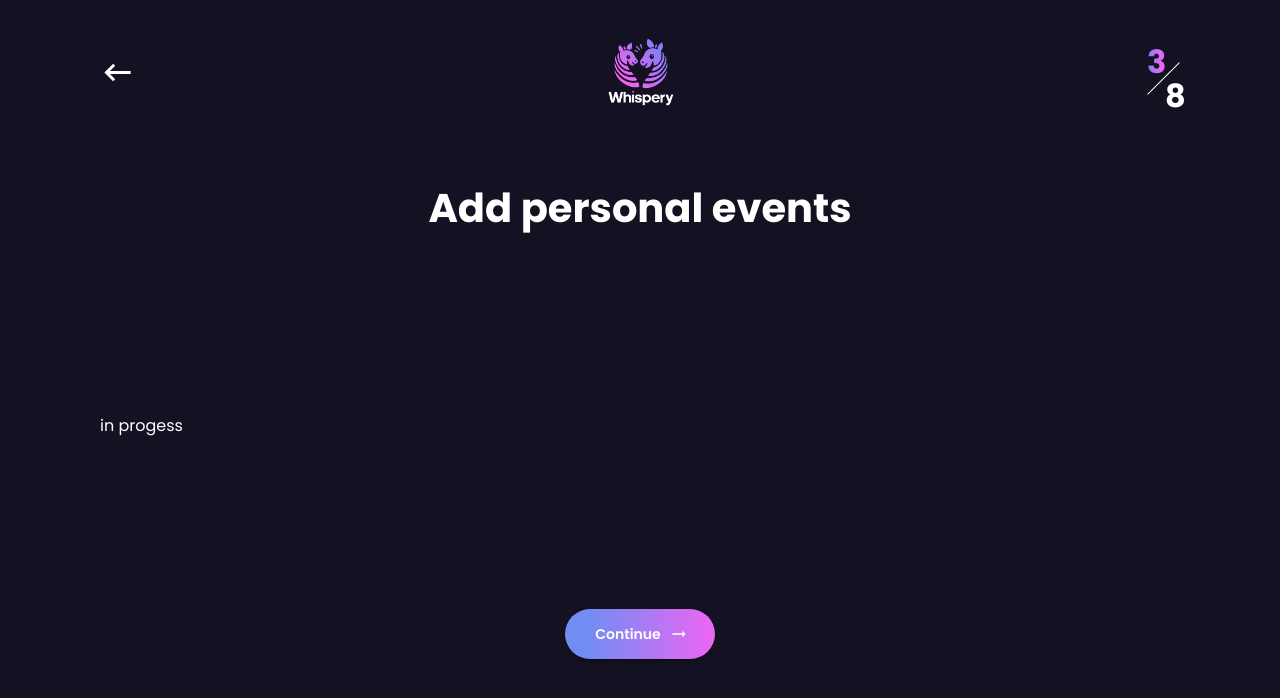
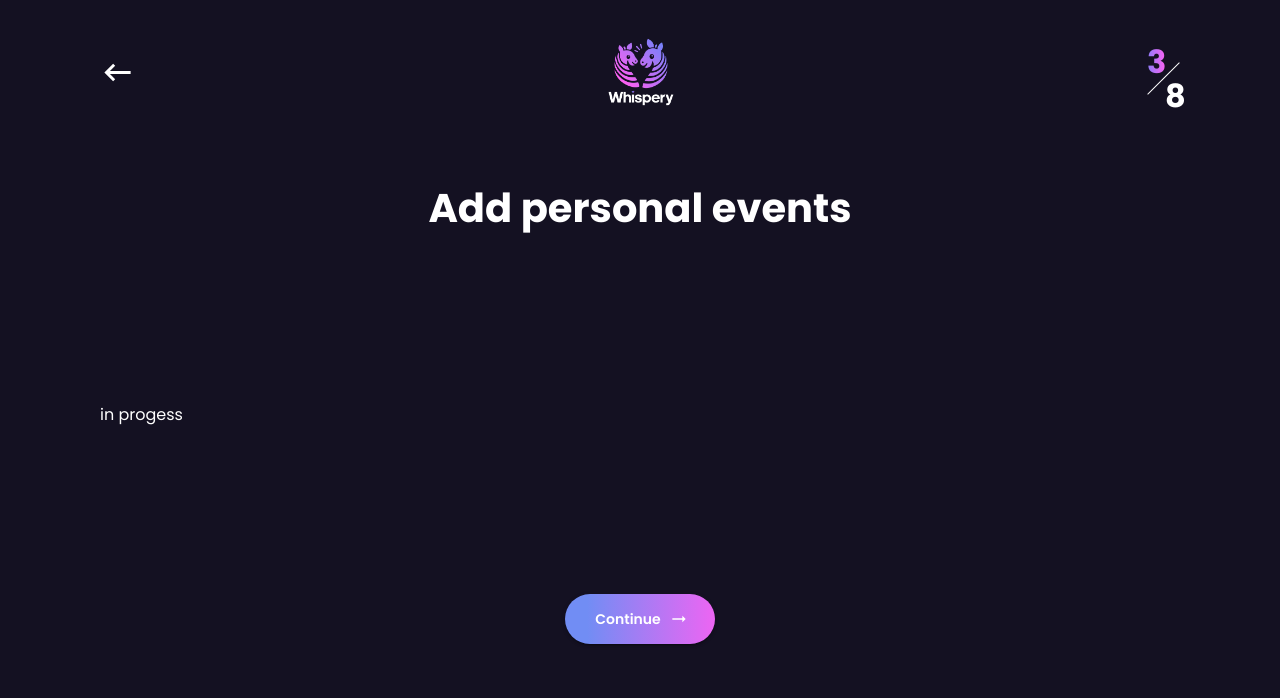
Before and after one commit to ZeenatLawal/whispery, a React (Create React App) app: page /events in a window 1280 px wide. Shown: the top 698 px of the page. Built offline with nearby package versions, Linux system fonts and the light colour scheme.

Commit message:
Height adjustment

```diff
--- a/src/App.js
+++ b/src/App.js
@@ -38,6 +38,13 @@ const theme = createTheme({
               borderColor: formBorder,
             },
           },
+        },
+      },
+    },
+    MuiInputBase: {
+      styleOverrides: {
+        input: {
+          backgroundColor: "#0D0B22",
         },
       },
     },
--- a/src/components/ContinueButton.js
+++ b/src/components/ContinueButton.js
@@ -14,6 +14,7 @@ export function ContinueButton({ path }) {
         fontWeight: 600,
         padding: "10px 30px",
         background: "linear-gradient(90deg, #718DF4 14.67%, #ED65F3 100%)",
+        marginBottom: "30px",
       }}
       endIcon={<ArrowRightAltIcon fontSize="large" />}
       onClick={() => {
--- a/src/components/Header.js
+++ b/src/components/Header.js
@@ -102,7 +102,7 @@ export function Header({ number, children, path }) {
         width={{ xs: "calc(100vw - 50px)", md: "calc(100vw - 200px)" }}
         minHeight={{ xs: "calc(100vh - 107px)", md: "calc(100vh - 121px)" }}
         paddingTop={{ xs: "45px", md: "70px" }}
-        margin="108px auto 30px"
+        margin="108px auto 0px"
       >
         {children}
       </Grid>
```
